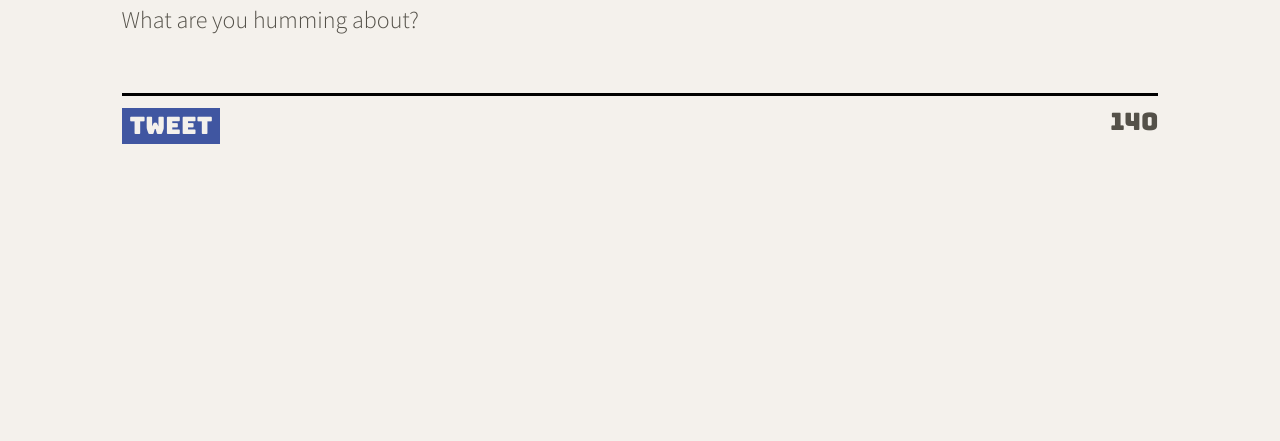
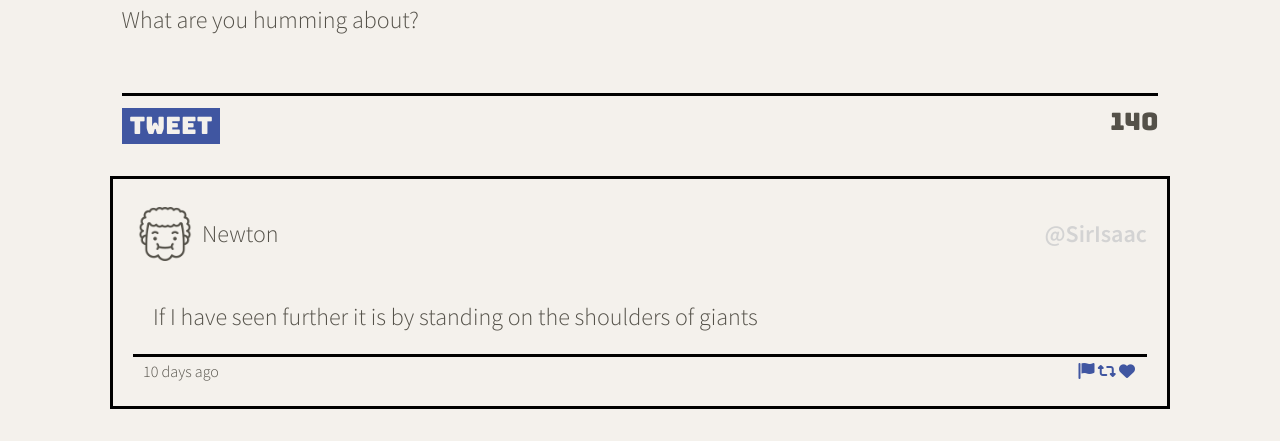
Before and after one commit to Ben-Finlay/tweeter, a website: page public/index.html in a window 1280 px wide. Shown: the part 615-1056 px from the top of the page. Before the commit the page ends 800 px from the top, so only its background shows below. Drawn offline with nearby package versions, Linux system fonts and the light colour scheme.

Commit message:
Adds a placeholder for tweet feed below the prompt to make a new tweet.  Includes CSS and HTML to acheive this.

```diff
--- a/public/index.html
+++ b/public/index.html
@@ -20,6 +20,7 @@
     <link rel="stylesheet" href="/styles/nav.css" type="text/css" />
     <link rel="stylesheet" href="/styles/header.css" type="text/css" />
     <link rel="stylesheet" href="/styles/new-tweet.css" type="text/css" />
+    <link rel="stylesheet" href="/styles/old-tweet.css" type="text/css" />
 
     <!-- External JS -->
     <script src="https://ajax.googleapis.com/ajax/libs/jquery/3.4.1/jquery.min.js"></script>
@@ -63,6 +64,30 @@
           </div>
         </form>
       </section>
+      <section id="tweet-container">
+        <article class="tweet">
+          <header>
+            <span class="user">
+              <img src="/images/newton.png">
+              <p class="user">Newton</p>
+            </span>
+
+            <span class="handle">@SirIsaac</span>
+          </header>
+          <p class="tweet-content">
+            If I have seen further it is by standing on the shoulders of giants
+          </p>
+          <footer>
+            <time>10 days ago</time>
+            <div class="icons">
+              <i class="fa-solid fa-flag"></i>
+              <i class="fa-solid fa-retweet"></i>
+              <i class="fa-solid fa-heart"></i>
+            </div>
+          </footer>
+        </article>
+
+      </section>
     </main>
 
   </body>
--- a/public/scripts/composer-char-counter.js
+++ b/public/scripts/composer-char-counter.js
@@ -36,7 +36,7 @@ $(document).ready(function() {
     if (char < 0) {
       $(log).css('color', 'red');
     } else {
-      $(log).css('color', 'black');
+      $(log).css('color', '#545149');
     }
   });
 
--- /dev/null
+++ b/public/styles/old-tweet.css
@@ -0,0 +1,107 @@
+#tweet-container {
+  display: flex;
+  flex-direction: column;
+  background-color: #f4f1ec;
+  margin: 32px 0;
+  width: 92%;
+
+}
+
+article.tweet {
+  display: flex;
+  flex-direction: column;
+  border: 3px solid black;
+  padding: 20px 20px
+
+}
+
+article.tweet:hover {
+  box-shadow:
+  2.8px 2.8px 2.2px rgba(0, 0, 0, 0.02),
+  6.7px 6.7px 5.3px rgba(0, 0, 0, 0.028),
+  12.5px 12.5px 10px rgba(0, 0, 0, 0.035),
+  22.3px 22.3px 17.9px rgba(0, 0, 0, 0.042),
+  41.8px 41.8px 33.4px rgba(0, 0, 0, 0.05),
+  100px 100px 80px rgba(0, 0, 0, 0.07)
+;
+
+}
+
+.user {
+  display: flex;
+
+}
+
+.user p {
+  margin: 10px 0px;
+  align-self: center;
+  padding: 0 5px;
+  border: none;
+}
+
+.user img {
+  max-width: 64px;
+  max-height: 64px;
+  padding: 5px;
+}
+
+.handle {
+  color: lightgray;
+  font-weight: 600;
+}
+
+article.tweet header {
+  display: flex;
+  flex-direction: row;
+  justify-content: space-between;
+  align-items: center;
+  background-color: #f4f1ec;
+  background-image: none;
+  color: #545149;
+  height: 80px;
+  padding-bottom: 10px;
+
+}
+
+.tweet-content {
+  padding-left: 20px;
+}
+
+article.tweet footer {
+  display: flex;
+  font-size: 16px;
+  justify-content: space-between;
+  border-top: 3px solid black;
+  padding: 5px 10px
+
+}
+
+.icons {
+  color: #4056a1;
+  padding: 0 2px;
+
+}
+
+article.tweet i:hover {
+  color: #ffaf03;
+  cursor: pointer;
+
+}
+
+/* <section id="tweet-container">
+<article class="tweet">
+  <header>
+    <img src="">
+    <h3>Newton</h3>
+    <span class="handle">@SirIsaac</span>
+  </header>
+  <p>
+    If I have seen further it is by standing on the shoulders of giants
+  </p>
+  <footer>
+    <time>10 days ago</time>
+    <i class="fa-solid fa-angles-down red"></i>
+  </footer>
+</article>
+
+</section> */
```
Also changed, not shown: public/images/newton.png (added).
